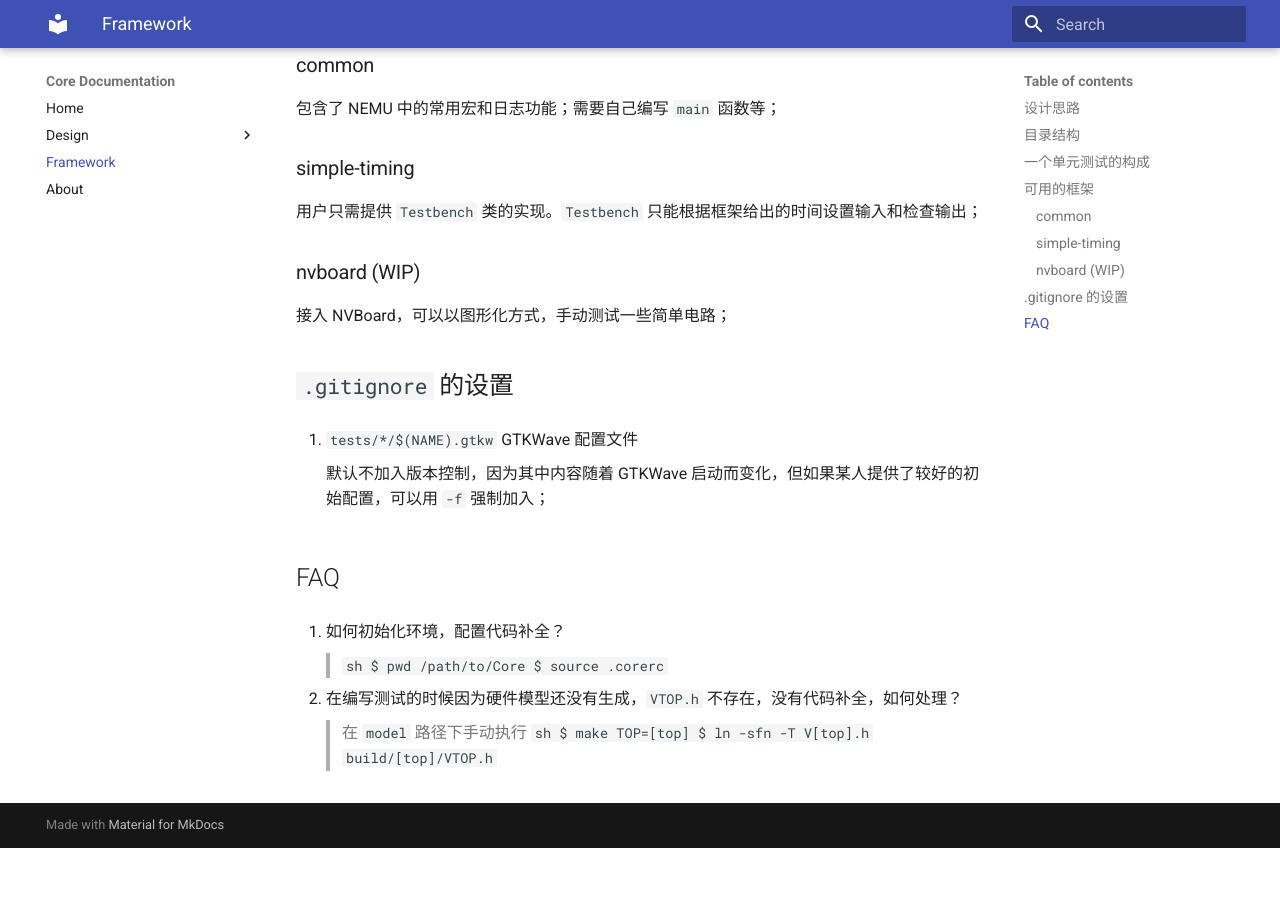
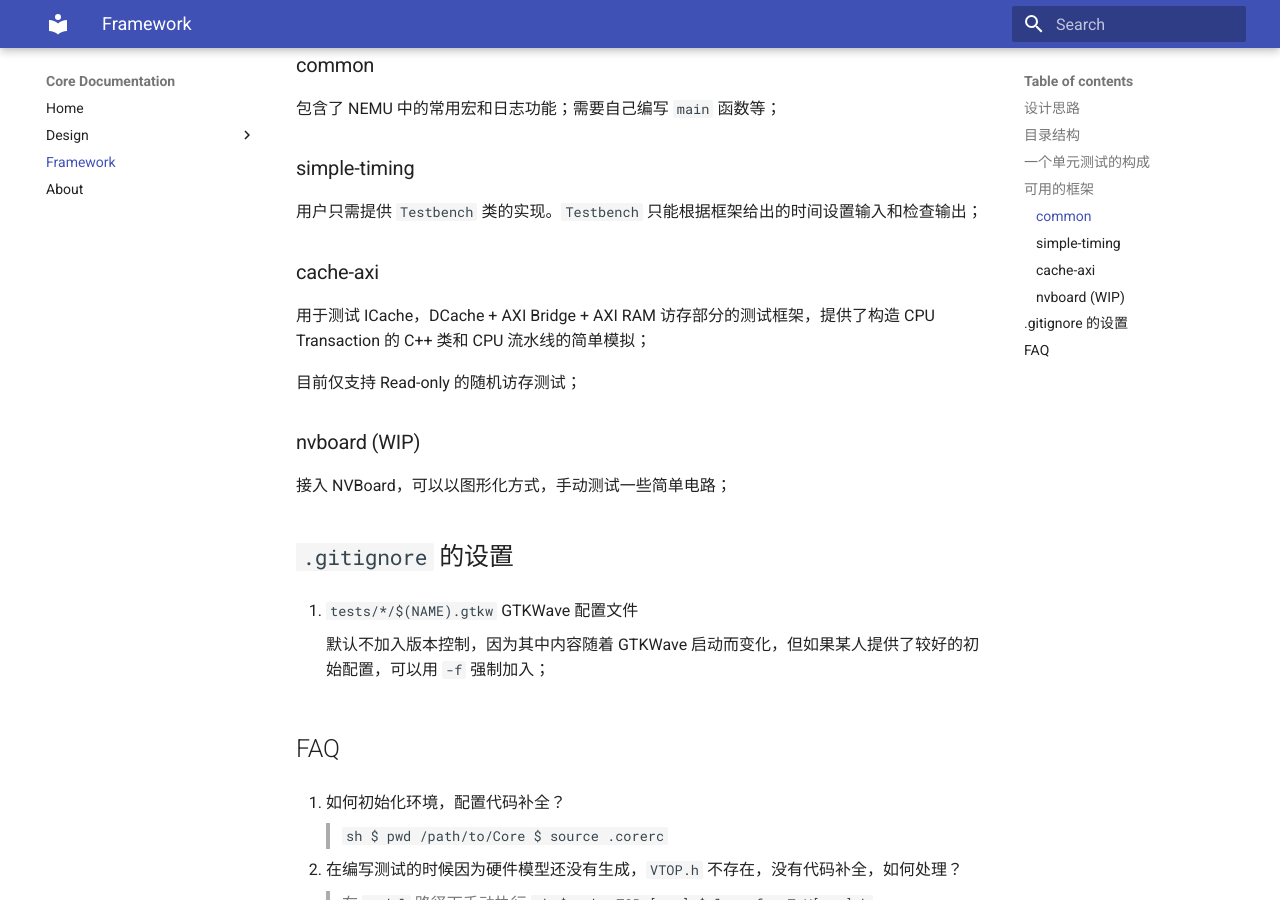
Before and after one commit to cpuers/Core, an MkDocs documentation site: the page built from docs/docs/framework.md, in a window 1280 px wide and 900 px high, scrolled down 1701 px. Built offline with MkDocs 1.6.1 and Material for MkDocs 9.7.7, drawn with Linux system fonts in a browser that asks for light colours; before the commit the page ends 2549 px from its top, so only the background shows below that.

Commit message:
[docs] added framework.cache-axi

```diff
--- a/docs/docs/framework.md
+++ b/docs/docs/framework.md
@@ -80,6 +80,12 @@ include ../tests.mk # common rules for unit tests
 
 用户只需提供 `Testbench` 类的实现。`Testbench` 只能根据框架给出的时间设置输入和检查输出；
 
+### cache-axi
+
+用于测试 ICache，DCache + AXI Bridge + AXI RAM 访存部分的测试框架，提供了构造 CPU Transaction 的 C++ 类和 CPU 流水线的简单模拟；
+
+目前仅支持 Read-only 的随机访存测试；
+
 ### nvboard (WIP)
 
 接入 NVBoard，可以以图形化方式，手动测试一些简单电路；
```
